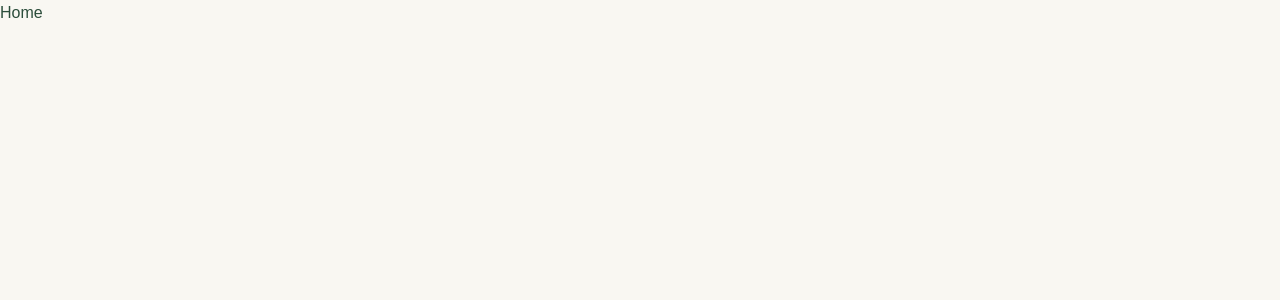
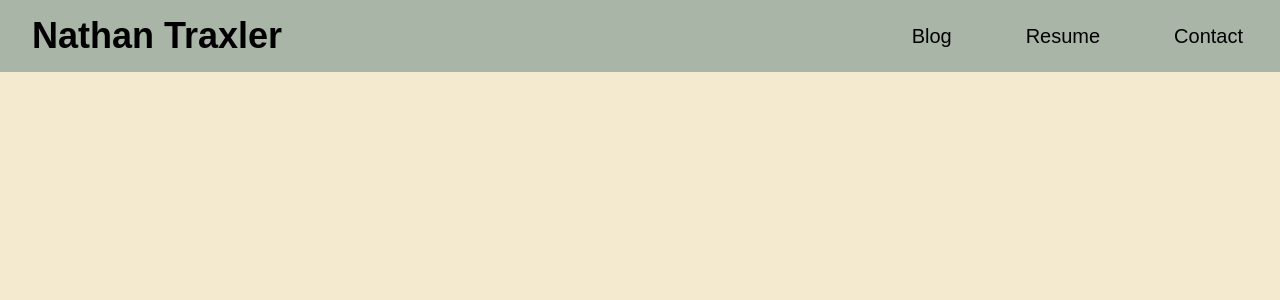
Before and after one commit to nathantraxler4/personal-website, a Next.js app: page / in a window 1280 px wide. Shown: the top 300 px of the page. Built offline with nearby package versions, Linux system fonts and the light colour scheme.

Commit message:
Add header and main page

```diff
--- a/next.config.js
+++ b/next.config.js
@@ -15,10 +15,6 @@ const nextConfig = {
   generateEtags: false,
   // Enable gzip compression
   compress: true,
-  // Enable the app directory
-  experimental: {
-    appDir: true,
-  },
   // Disable the static directory in favor of the app directory
   useFileSystemPublicRoutes: true,
 };
--- a/src/app/globals.css
+++ b/src/app/globals.css
@@ -1,133 +1,18 @@
-@tailwind base;
-@tailwind components;
-@tailwind utilities;
+@import "tailwindcss";
 
 :root {
-  --color-bg-light: #f9f7f2;  /* Light beige/cream */
-  --color-bg-header: #e8ebe4;  /* Light green/grey */
-  --color-text: #2c4d3b;      /* Dark green */
-  --color-accent: #6b8e6e;    /* Muted green */
-  --color-avatar-bg: #e1e8ed;  /* Light blue/grey */
+  --background: #F3EAD0;
+  --color-bg-header: #A8B5A7;
+  --text: #405946;
+  --accent: #1e1b17;
+  --another-color: #8D7541;
 }
 
-/* Base Styles */
-:root {
-  --color-bg-light: #f9f7f2;  /* Light beige/cream */
-  --color-bg-header: #e8ebe4;  /* Light green/grey */
-  --color-text: #2c4d3b;      /* Dark green */
-  --color-accent: #6b8e6e;    /* Muted green */
-  --color-avatar-bg: #e1e8ed;  /* Light blue/grey */
-  --max-width: 1200px;
-  --border-radius: 8px;
-  --transition: all 0.3s ease;
-}
-
-* {
-  box-sizing: border-box;
-  padding: 0;
-  margin: 0;
-}
-
-html {
-  scroll-behavior: smooth;
-}
-
-body {
-  font-family: 'Lora', serif;
-  color: var(--color-text);
-  background-color: var(--color-bg-light);
-  line-height: 1.6;
-  -webkit-font-smoothing: antialiased;
-  -moz-osx-font-smoothing: grayscale;
-}
-
-h1, h2, h3, h4, h5, h6 {
-  font-family: 'Lora', serif;
-  font-weight: 400;
-  line-height: 1.2;
-  margin-bottom: 1rem;
-  color: var(--color-text);
-}
-
-h1 {
-  font-size: 3rem;
-  line-height: 1.1;
-  margin-bottom: 1.5rem;
-}
-
-h2 {
-  font-size: 2.25rem;
-  margin-bottom: 2rem;
-  text-align: center;
-}
-
-p {
-  margin-bottom: 1.5rem;
-  line-height: 1.7;
-}
-
-a {
-  color: inherit;
-  text-decoration: none;
-  transition: var(--transition);
-  cursor: pointer;
-}
-
-a:hover {
-  opacity: 0.7;
-}
-
-img {
-  max-width: 100%;
-  height: auto;
-  display: block;
-}
-
-/* Layout */
-.container {
-  width: 100%;
-  max-width: var(--max-width);
-  margin: 0 auto;
-  padding: 0 1.5rem;
-}
-
-/* Buttons */
-.btn {
-  display: inline-block;
-  background-color: var(--color-text);
-  color: white;
-  padding: 0.75rem 1.5rem;
-  border-radius: var(--border-radius);
-  font-size: 1rem;
-  font-weight: 500;
-  text-align: center;
-  transition: var(--transition);
-  border: none;
-  cursor: pointer;
-}
-
-.btn:hover {
-  opacity: 0.9;
-  transform: translateY(-2px);
-}
-
-/* Utilities */
-.text-center {
-  text-align: center;
-}
-
-.section {
-  padding: 5rem 0;
-}
-
-/* Animations */
-@keyframes fadeIn {
-  from { opacity: 0; transform: translateY(20px); }
-  to { opacity: 1; transform: translateY(0); }
-}
-
-.animate-fade-in {
-  animation: fadeIn 0.6s ease-out forwards;
+@theme inline {
+  --color-background: var(--background);
+  --color-foreground: var(--foreground);
+  --font-sans: var(--font-geist-sans);
+  --font-mono: var(--font-geist-mono);
 }
 
 body {
--- a/src/app/layout.tsx
+++ b/src/app/layout.tsx
@@ -41,7 +41,7 @@ export default function RootLayout({
 }) {
   return (
     <html lang="en" className={`${lora.variable} font-sans`}>
-      <body className="min-h-screen bg-[var(--color-bg-light)] text-[var(--color-text)]">
+      <body className="min-h-screen flex flex-col bg-[var(--color-bg-light)] text-[var(--color-text)]">
         {children}
       </body>
     </html>
--- a/src/app/page.tsx
+++ b/src/app/page.tsx
@@ -1,5 +1,13 @@
+import NavHeader from "../components/NavHeader";
+
 export default function Home() {
   return (
-    <div>Home</div>
+    <div className="min-h-screen flex flex-col">
+      <NavHeader />
+      {/* Main content stretches to fill remaining vertical space */}
+      <main className="flex-1">
+        {/* TODO: Add page content here */}
+      </main>
+    </div>
   );
 }
--- /dev/null
+++ b/src/components/NavHeader.tsx
@@ -0,0 +1,21 @@
+
+export default function NavHeader() {
+  return (
+    <header className="flex items-center justify-around bg-[var(--color-bg-header)]">
+      <div className="flex-2 text-4xl font-bold px-8 py-4">
+        Nathan Traxler
+      </div>
+      <nav className="flex-1 flex justify-around">
+        <a href="/blog" className="text-xl font-medium hover:opacity-70">
+          Blog
+        </a>
+        <a href="/resume" className="text-xl font-medium hover:opacity-70">
+          Resume
+        </a>
+        <a href="/contact" className="text-xl font-medium hover:opacity-70">
+          Contact
+        </a>
+      </nav>
+    </header>
+  );
+}
```
